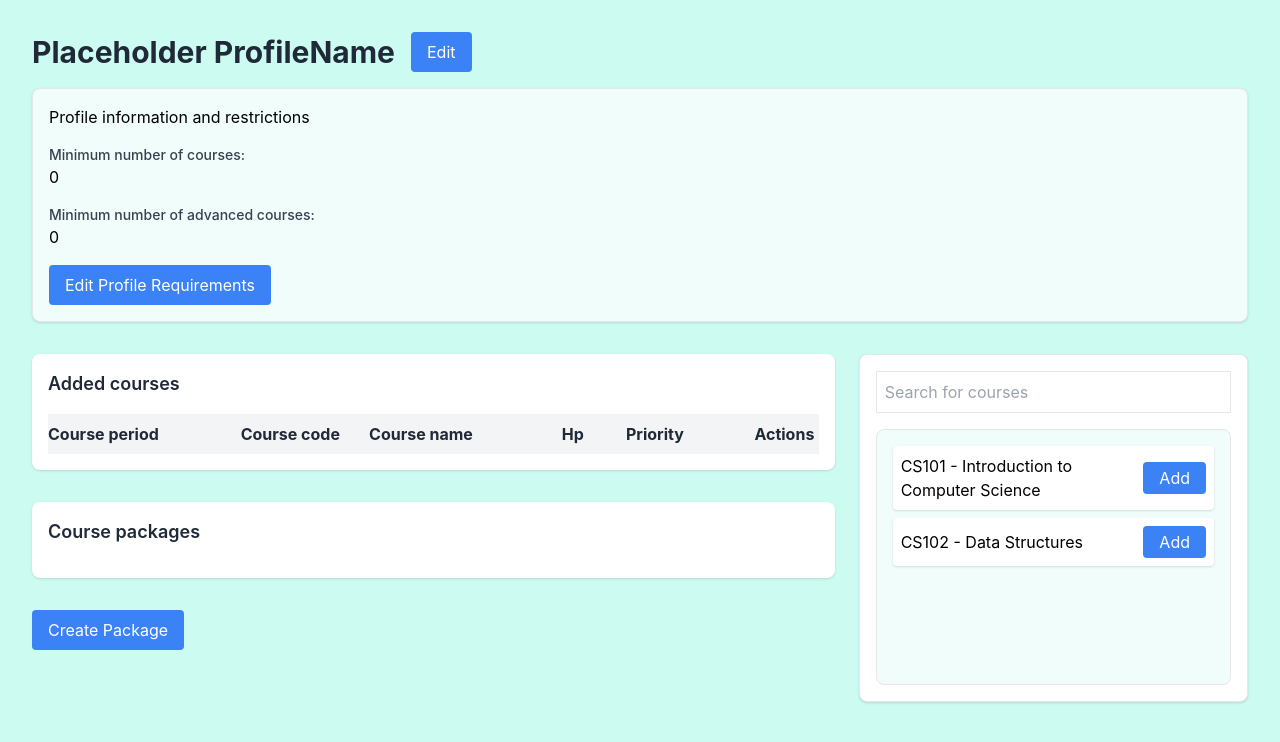
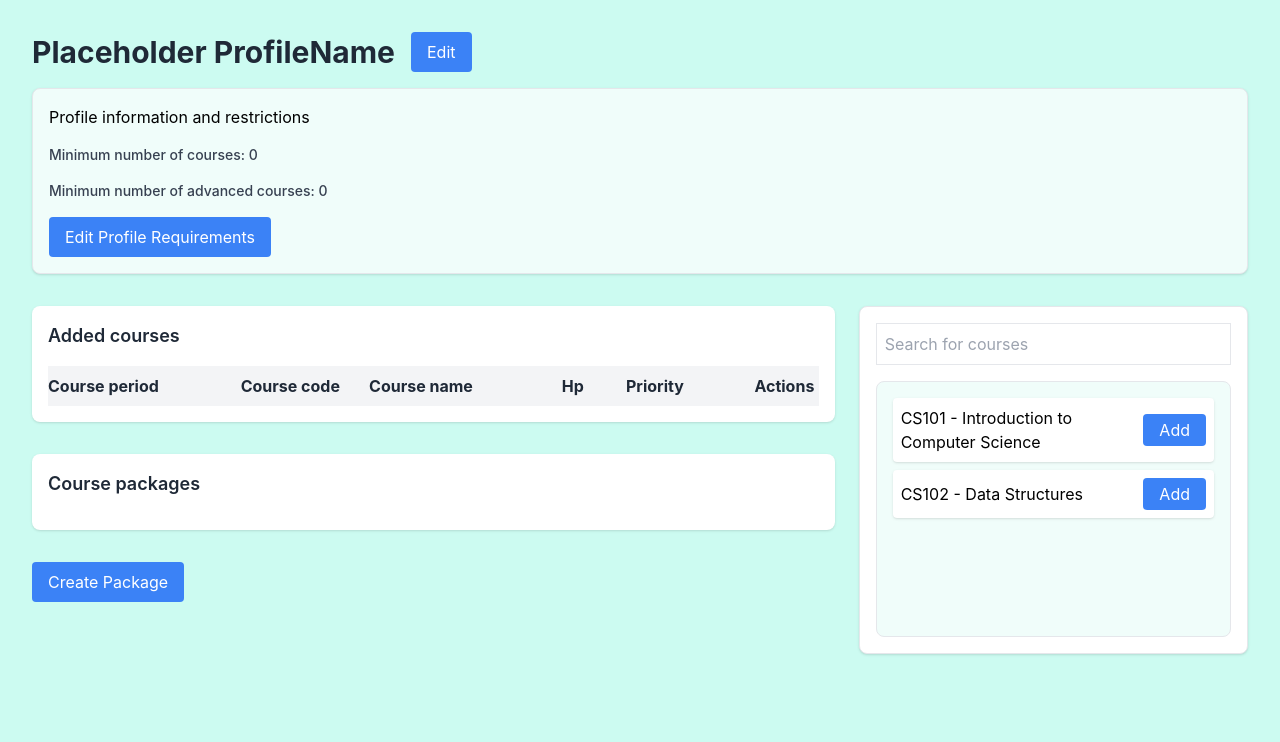
Before and after one commit to WebLabs-AB/MasterChooserApplication, a React (Create React App) app in the folder Frontend/masterfrontend/: page /teachermasterprofile in a window 1280 px wide. Shown: the top 742 px of the page. Built offline with nearby package versions, Linux system fonts and the light colour scheme.

Commit message:
"Minor change"

```diff
--- a/Frontend/masterfrontend/src/Components/TeacherMasterProfilePage/ProfileSection.tsx
+++ b/Frontend/masterfrontend/src/Components/TeacherMasterProfilePage/ProfileSection.tsx
@@ -167,10 +167,8 @@ const ProfileSection: React.FC<ProfileSectionProps & { saveRequirements: (requir
           />
         ) : (
           <div className="mt-4">
-            <label className="block text-sm font-medium text-gray-700">Minimum number of courses:</label>
-            <p>{minCourses}</p>
-            <label className="block text-sm font-medium text-gray-700 mt-4">Minimum number of advanced courses:</label>
-            <p>{minAdvancedCourses}</p>
+            <label className="block text-sm font-medium text-gray-700">Minimum number of courses: {minCourses}</label>
+            <label className="block text-sm font-medium text-gray-700 mt-4">Minimum number of advanced courses: {minAdvancedCourses}</label>
           </div>
         )}
         {!isEditingRequirements && (
```
